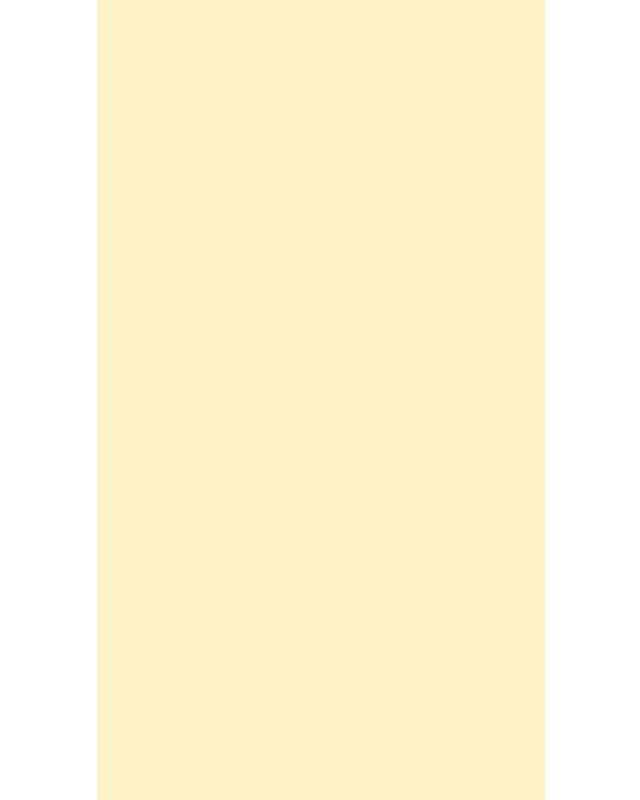
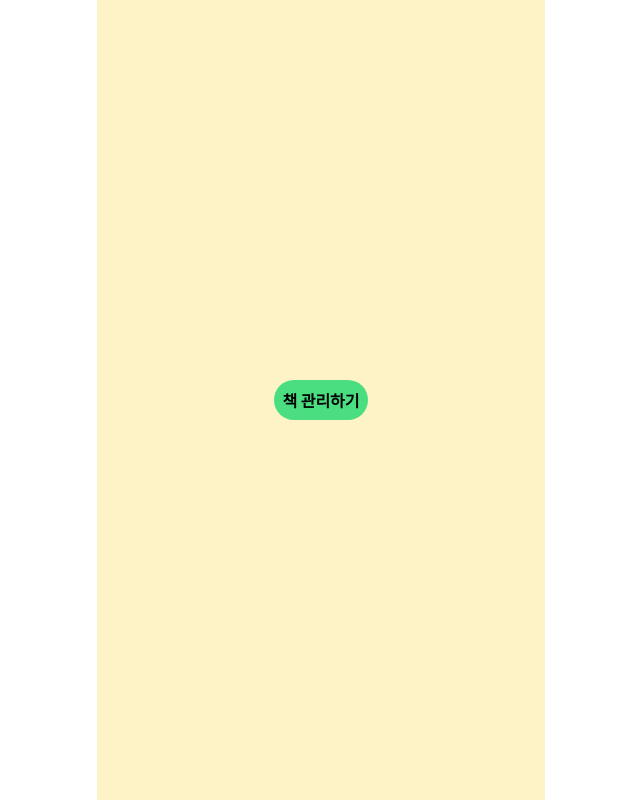
Before and after one commit to kkukileon305/rgt-test, a Next.js app: page / in a window 1280 px wide. Shown: the whole page, without its empty margins (319-959 px from the left). Built offline with nearby package versions, Linux system fonts and the light colour scheme.

Commit message:
#feat: main, /books, /books/[id] 루트 페이지 생성

```diff
--- /dev/null
+++ b/app/books/[bookId]/page.tsx
@@ -0,0 +1,9 @@
+export default async function Page({
+  params,
+}: {
+  params: Promise<{ bookId: string }>;
+}) {
+  const bookId = (await params).bookId;
+
+  return <div>My Post: {bookId}</div>;
+}
--- /dev/null
+++ b/app/books/page.tsx
@@ -0,0 +1,3 @@
+export default function Page() {
+  return <>books</>;
+}
--- a/app/page.tsx
+++ b/app/page.tsx
@@ -1,3 +1,14 @@
+import Link from "next/link";
+
 export default function Home() {
-  return <></>;
+  return (
+    <div className="min-h-lvh flex justify-center items-center">
+      <Link
+        href={"/books"}
+        className="p-2 bg-green-400 rounded-full font-extrabold"
+      >
+        책 관리하기
+      </Link>
+    </div>
+  );
 }
```
